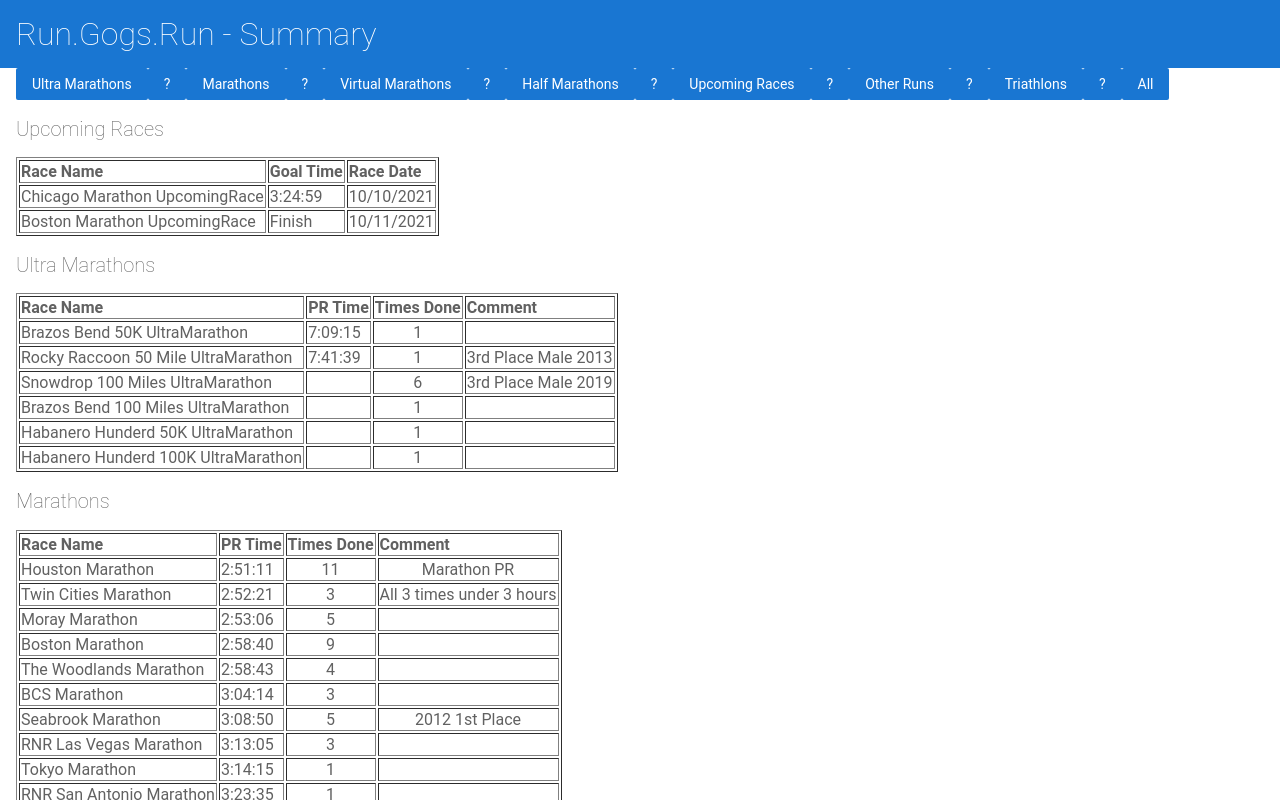
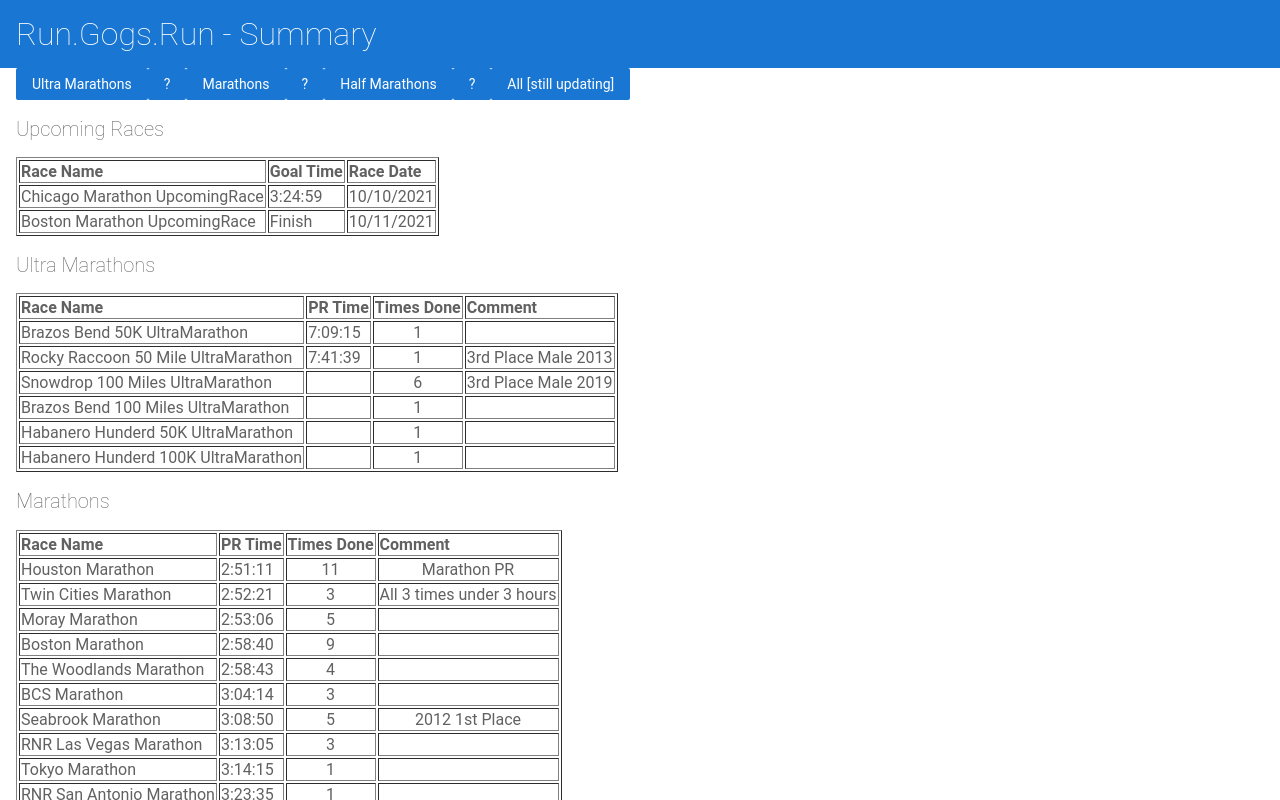
Before and after one commit to gchristie/rungogsrun, an Angular app: page / in a window 1280 px wide. Shown: the top 800 px of the page. Built offline with nearby package versions, Linux system fonts and the light colour scheme.

Commit message:
1 file modified

```diff
--- a/src/app/marathon-list/marathon-list.component.html
+++ b/src/app/marathon-list/marathon-list.component.html
@@ -4,17 +4,9 @@
   <button (click)="howmany('UltraMarathon')" class="tablinks" >?</button>
   <button (click)="ShowTab('Marathon')" class="tablinks" >Marathons</button>
   <button (click)="howmany('Marathon')" class="tablinks">?</button>
-  <button (click)="ShowTab('VirtualMarathon')" class="tablinks" >Virtual Marathons</button>
-  <button (click)="howmany('VirtualMarathon')" class="tablinks">?</button>
   <button (click)="ShowTab('HalfMarathon')" class="tablinks" >Half Marathons</button>
   <button (click)="howmany('HalfMarathon')" class="tablinks" >?</button>
-  <button (click)="ShowTab('UpcomingRace')" class="tablinks" >Upcoming Races</button>
-  <button (click)="howmany('UpcomingRace')" class="tablinks" >?</button>
-  <button (click)="ShowTab('Run')" class="tablinks" >Other Runs</button>
-  <button (click)="howmany('Run')" class="tablinks" >?</button>
-  <button (click)="ShowTab('Triathlon')" class="tablinks" >Triathlons</button>
-  <button (click)="howmany('Triathlon')" class="tablinks" >?</button>
-  <button (click)="ShowTab('All')" class="tablinks" >All</button>
+  <button (click)="ShowTab('All')" class="tablinks" >All [still updating]</button>
 </div>
 
 <DIV id="UpcomingRace">
```
